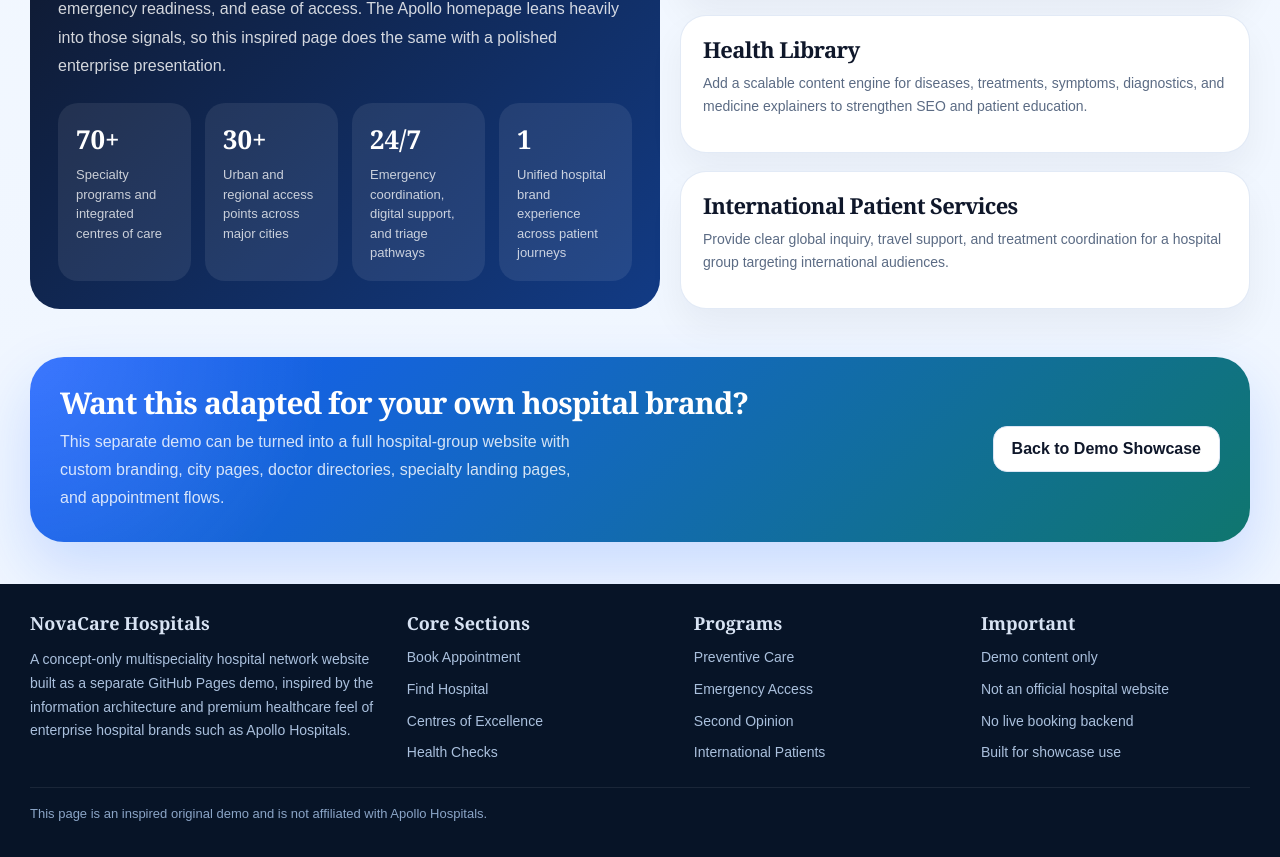
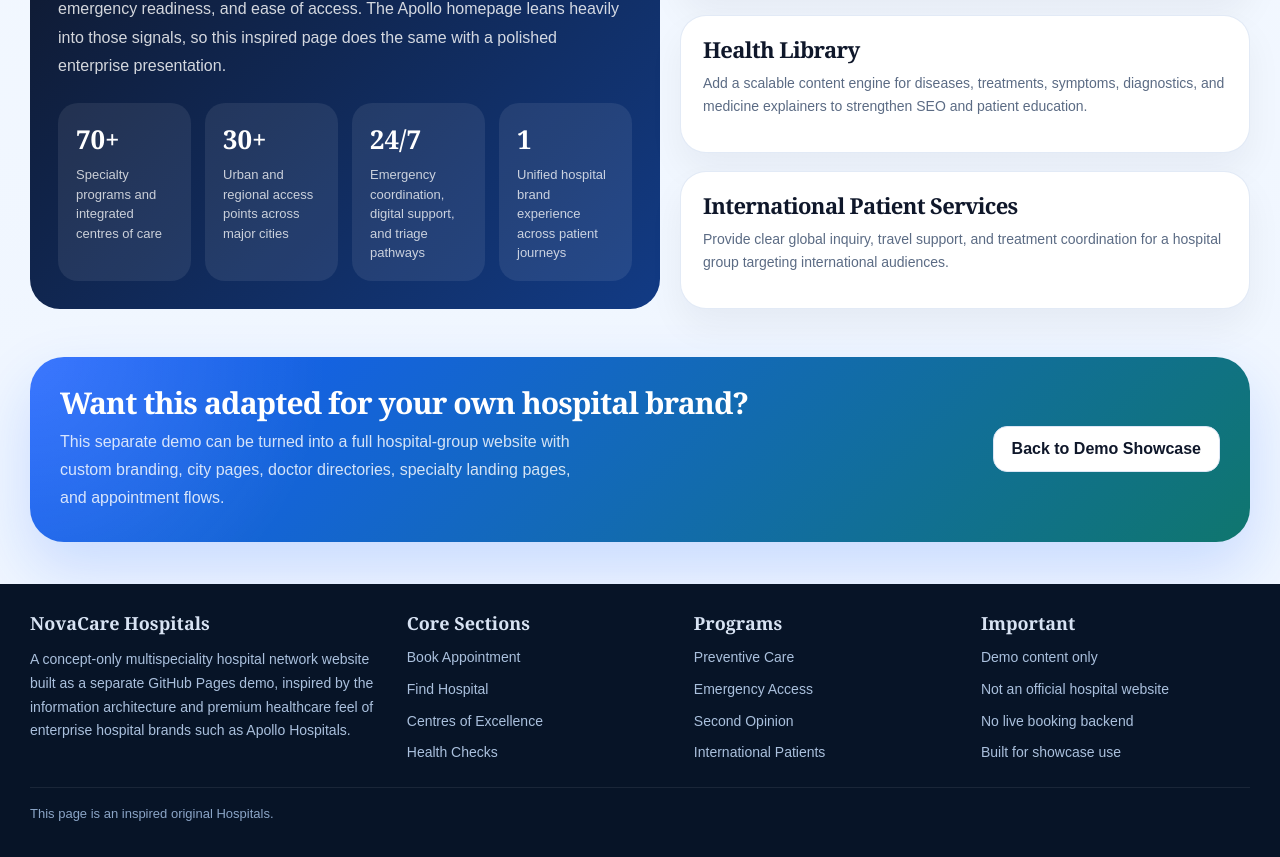
Before and after one commit to guddukumaralgo-art/doctor-demos, a website: page docs/apollo-inspired/index.html in a window 1280 px wide. Shown: the part 2241-3098 px from the top of the page. Drawn offline with Linux system fonts and the light colour scheme.

Commit message:
Update Apollo-inspired footer copy

```diff
--- a/docs/apollo-inspired/index.html
+++ b/docs/apollo-inspired/index.html
@@ -686,7 +686,7 @@
           </ul>
         </div>
       </div>
-      <div class="mini">This page is an inspired original demo and is not affiliated with Apollo Hospitals.</div>
+      <div class="mini">This page is an inspired original Hospitals.</div>
     </div>
   </footer>
 </body>
```
